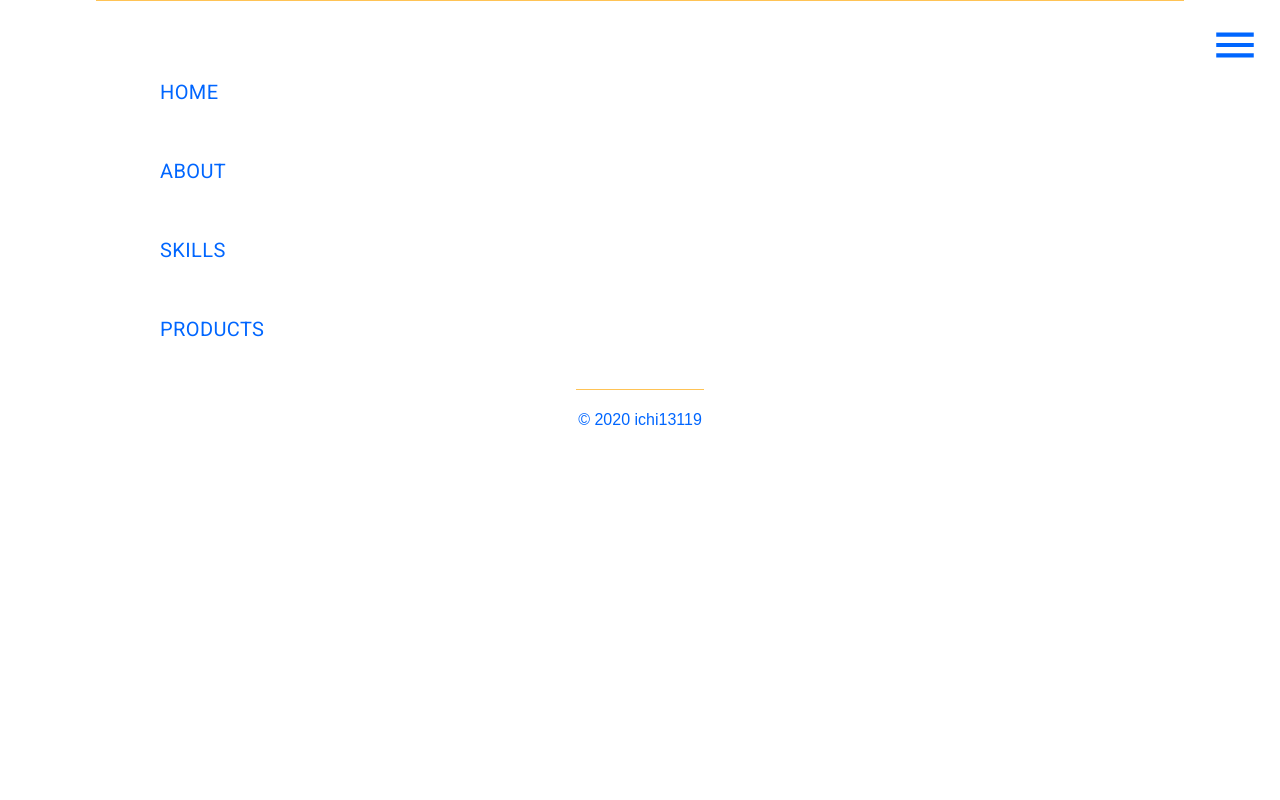
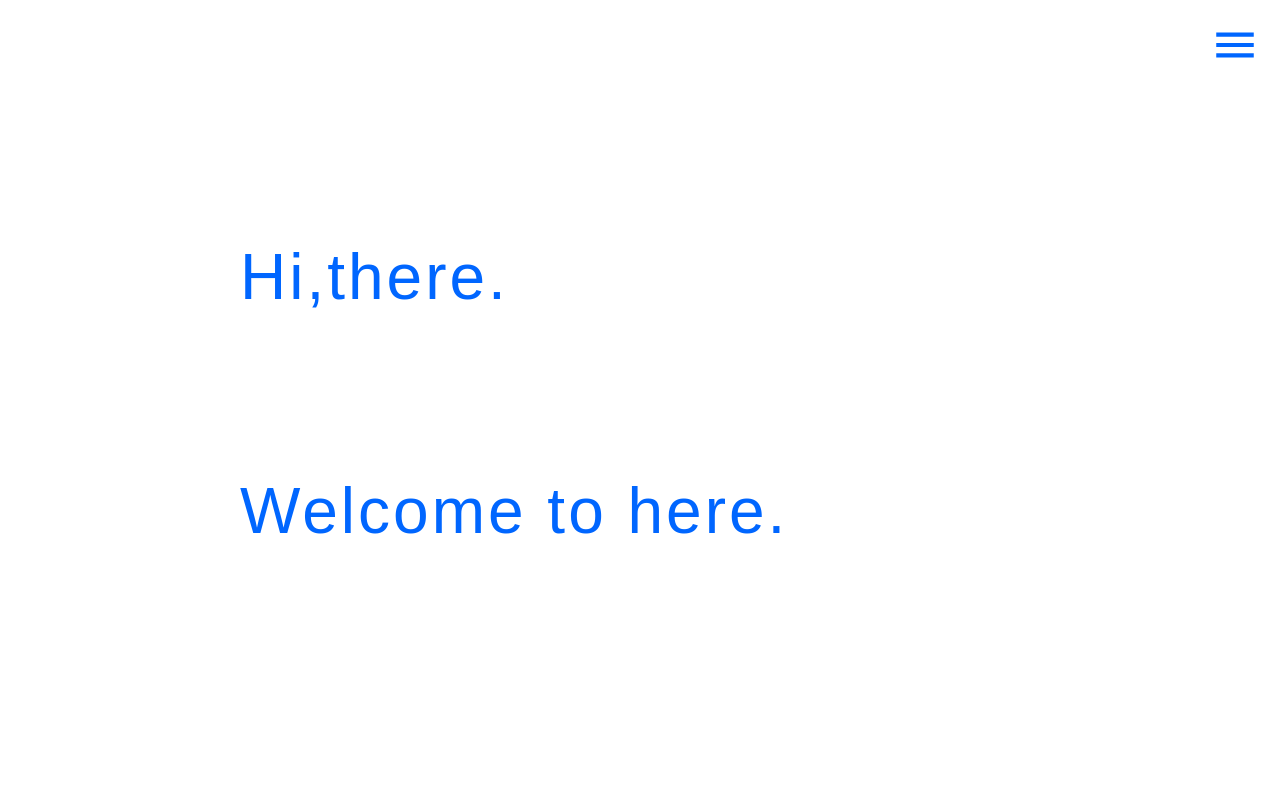
Before and after one commit to ichi13119/portfolio, a React (Create React App) app: page /portfolio/about in a window 1280 px wide. Shown: the top 800 px of the page. Built offline with nearby package versions, Linux system fonts and the light colour scheme.

Commit message:
deploy tweak

```diff
--- a/src/App.js
+++ b/src/App.js
@@ -22,7 +22,7 @@ class App extends React.Component {
         <div className='App'>
           <Header />
           <Switch>
-            <Route path='portfolio' component={Home} />
+            <Route path='/portfolio' component={Home} />
             {/* <Route path='/about' component={About} /> */}
             <Route path="/about">
               <About />
```
